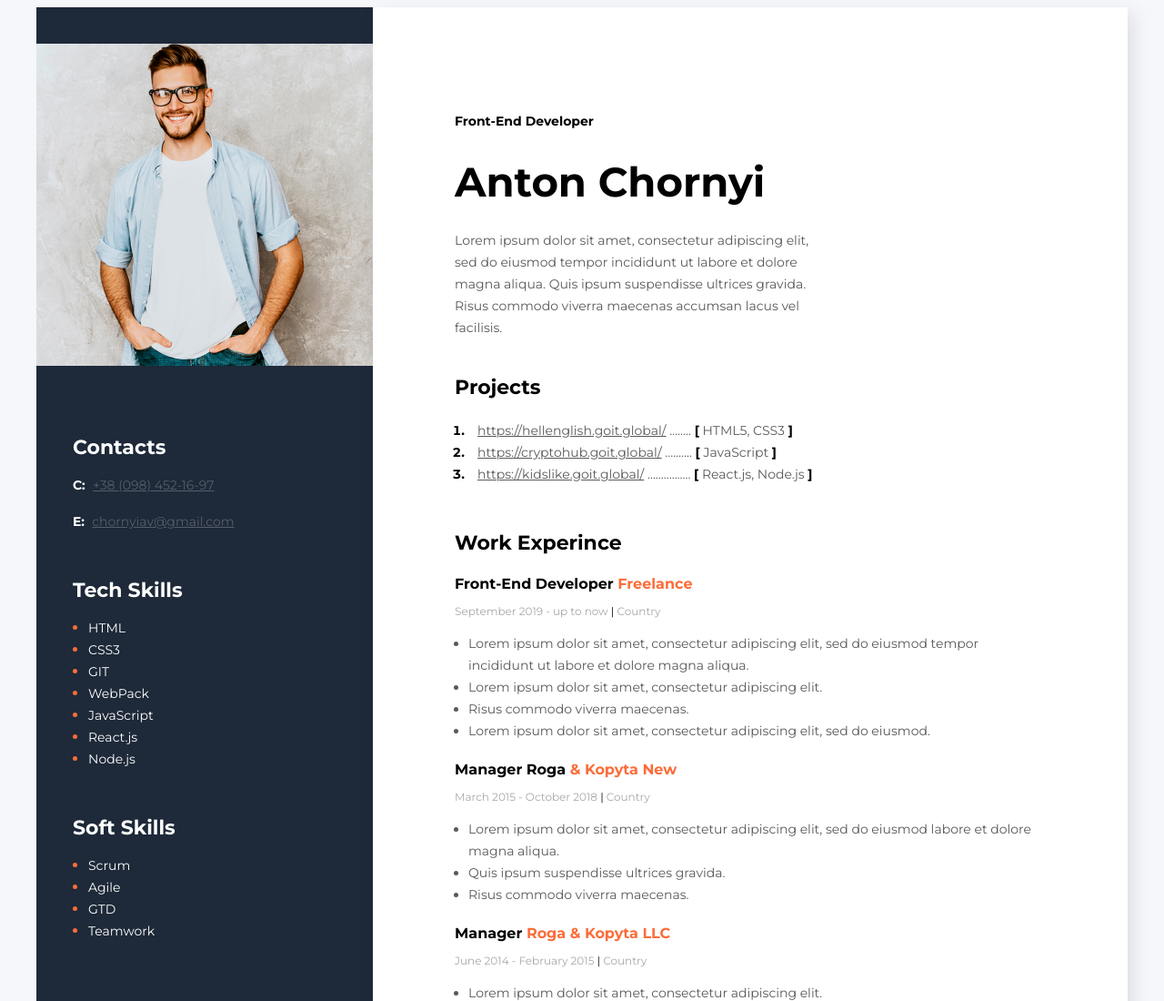
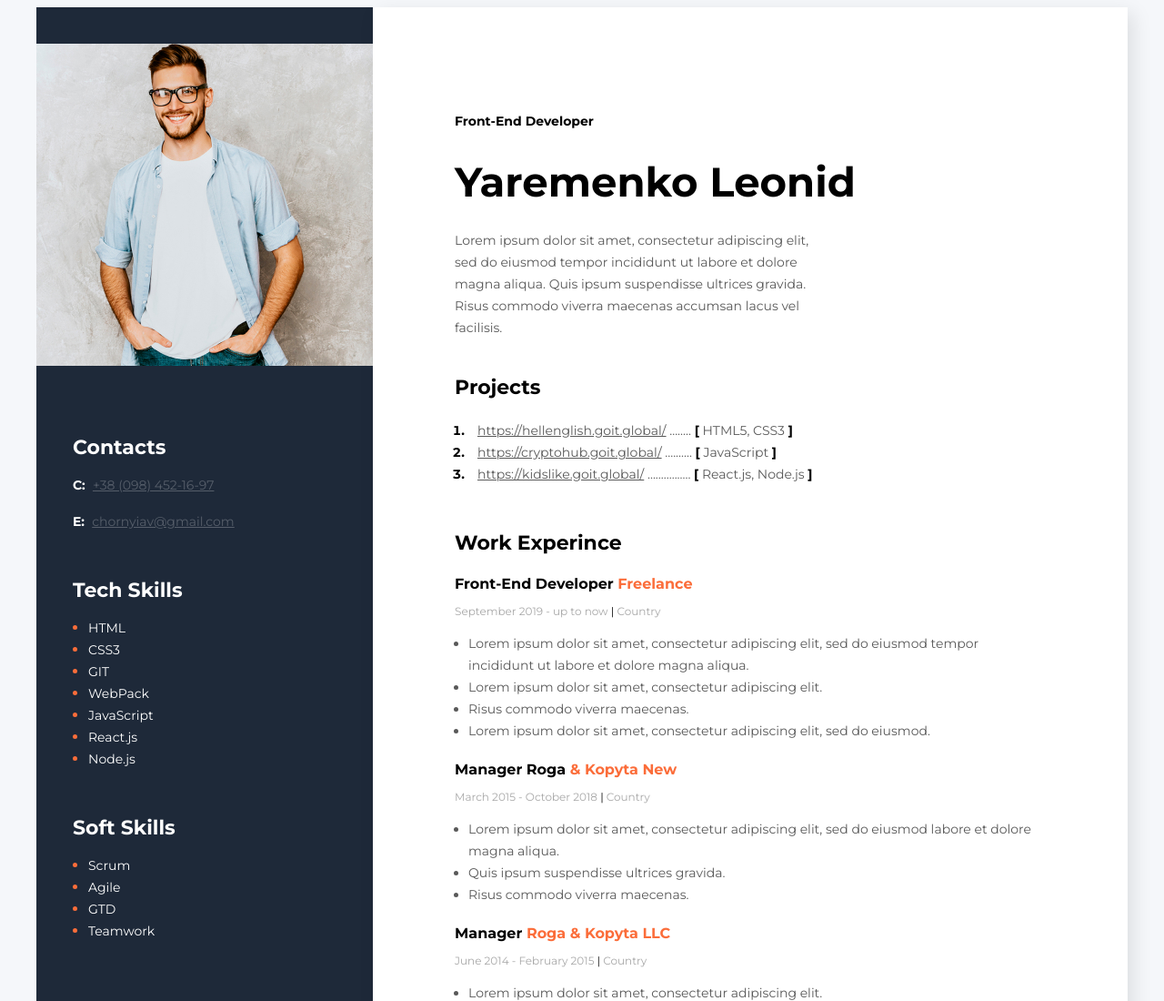
Before and after one commit to YaremenkoLeonid/Tutorial, a plain HTML site: page Resume/index.html in a window 1280 px wide. Shown: the top 1100 px of the page at 91% size. Drawn offline with Linux system fonts and the light colour scheme.

Commit message:
Change Name

```diff
--- a/Resume/index.html
+++ b/Resume/index.html
@@ -20,7 +20,7 @@
             <div class="about">
                 <h2 class="about-position">Front-End Developer</h2>
 
-                <h1 class="about-name">Anton Chornyi</h1>
+                <h1 class="about-name">Yaremenko Leonid</h1>
 
                 <p class="about-description">
                     Lorem ipsum dolor sit amet, consectetur adipiscing elit, sed do eiusmod tempor incididunt ut labore
```
